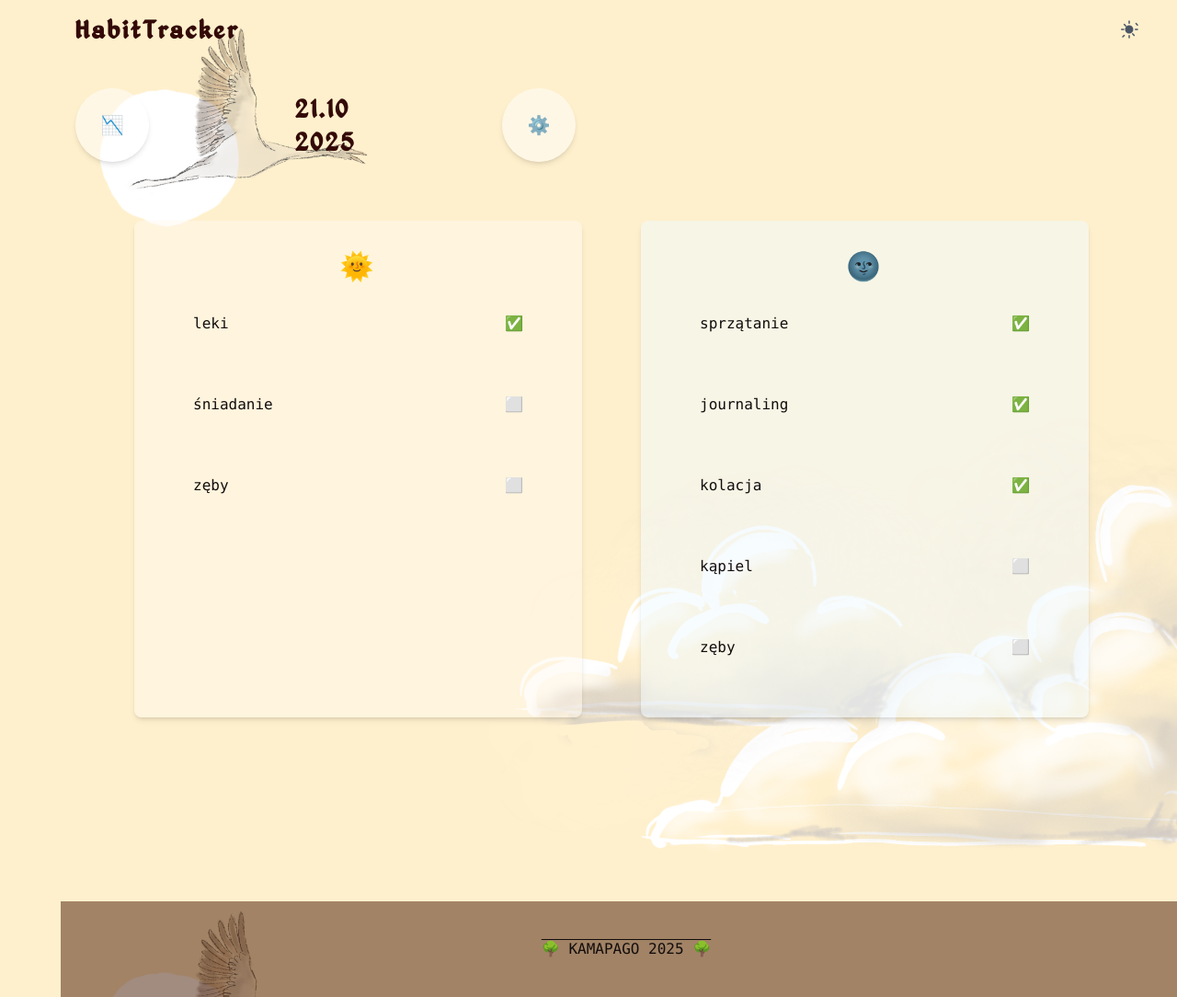
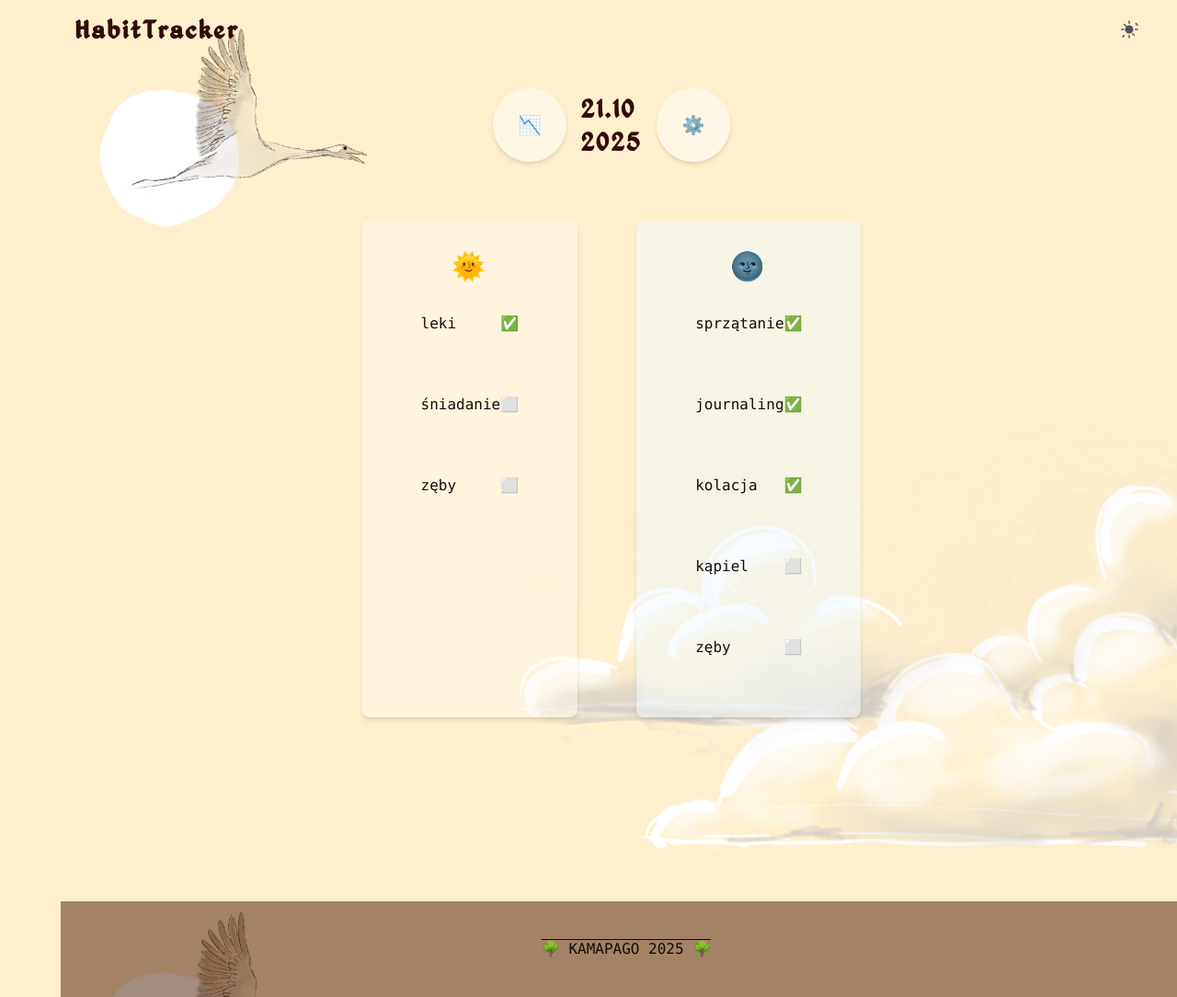
Before and after one commit to kama-pa-go/KGprojects, a Jekyll site: the page nawyki.html, which Jekyll copies as it is, in a window 1280 px wide. Shown: the whole page at 92% size. Built offline with Jekyll 4.4.1, drawn with Linux system fonts in a browser that asks for light colours.

Commit message:
Teraz powinno być lepsze rozłożenie

```diff
--- a/assets/output.css
+++ b/assets/output.css
@@ -21,7 +21,7 @@
     --color-black: #000;
     --color-white: #fff;
     --spacing: 0.25rem;
-    --container-xl: 36rem;
+    --container-lg: 32rem;
     --text-sm: 0.875rem;
     --text-sm--line-height: calc(1.25 / 0.875);
     --text-base: 1rem;
@@ -624,14 +624,14 @@
   .max-w-\[1000px\] {
     max-width: 1000px;
   }
+  .max-w-lg {
+    max-width: var(--container-lg);
+  }
   .max-w-none {
     max-width: none;
   }
   .max-w-screen {
     max-width: 100vw;
-  }
-  .max-w-xl {
-    max-width: var(--container-xl);
   }
   .min-w-\[30px\] {
     min-width: 30px;
--- a/nawyki.html
+++ b/nawyki.html
@@ -53,7 +53,7 @@
     <div class="flex items-center justify-between h-16">
 
       <div class="flex-shrink-0">
-        <h1 class="text-xl font-bold text-gray-900 dark:text-white">
+        <h1 class="text-lg font-bold text-gray-900 dark:text-white">
           HabitTracker
         </h1>
       </div>
@@ -88,9 +88,9 @@
   </nav>
 </header>
 
-<main id="app" class="flex flex-col min-h-screen">
+<main id="app" class="flex flex-col min-h-screen items-center">
 
-  <div id="nagłowek nawyków" class="flex flex-row justify-between items-center m-4 max-w-xl">
+  <div id="nagłowek nawyków" class="flex flex-row justify-between items-center m-4 max-w-lg">
     <button class="rounded-full bg-white/50 shadow-md w-20 h-20 text-xl m-4">📉</button>
     <h1>21.10<br>2025</h1>
     <button class="rounded-full bg-white/50 shadow-md w-20 h-20 text-xl m-4">⚙️</button>
```
